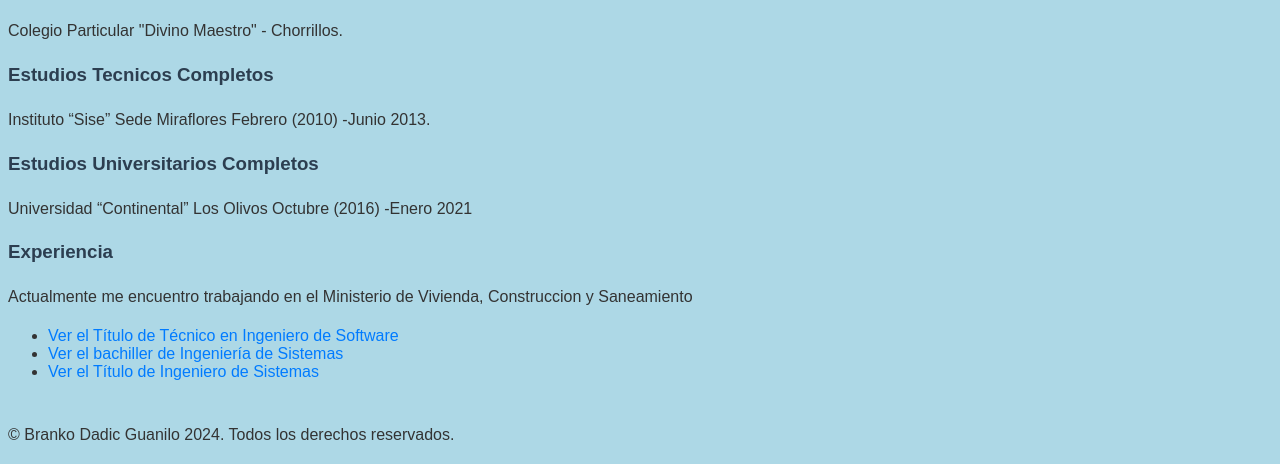
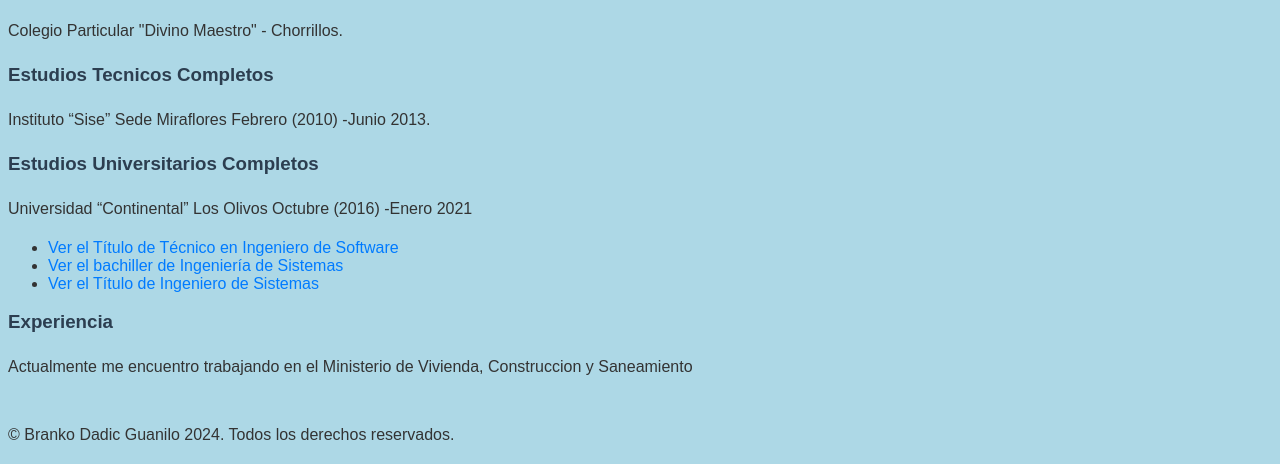
Before and after one commit to bdadic/CV, a plain HTML site: page index.html in a window 1280 px wide. Shown: the part 439-903 px from the top of the page. Drawn offline with Linux system fonts and the light colour scheme.

Commit message:
Update index.html

```diff
--- a/index.html
+++ b/index.html
@@ -48,11 +48,7 @@
             <h3>Estudios Universitarios Completos</h3>
             <p>Universidad “Continental” Los Olivos Octubre (2016) -Enero 2021</p>
         </div>
-        <div class="Estudios">
-            <h3>Experiencia</h3>
-            <p>Actualmente me encuentro trabajando en el Ministerio de Vivienda, Construccion y Saneamiento</p>
-        </div>
-    <header>
+            <header>
     <nav>
         <ul>
             <li><a href="https://github.com/bdadic/CV/raw/main/docs/1.pdf" target="_blank">Ver el Título de Técnico en Ingeniero de Software</a></li>
@@ -61,6 +57,10 @@
         </ul>
     </nav>
     </header>
+        <div class="Experiencia">
+            <h3>Experiencia</h3>
+            <p>Actualmente me encuentro trabajando en el Ministerio de Vivienda, Construccion y Saneamiento</p>
+        </div>
     </section>
         <p>&copy;  Branko Dadic Guanilo 2024. Todos los derechos reservados.</p>
     </footer>
```
